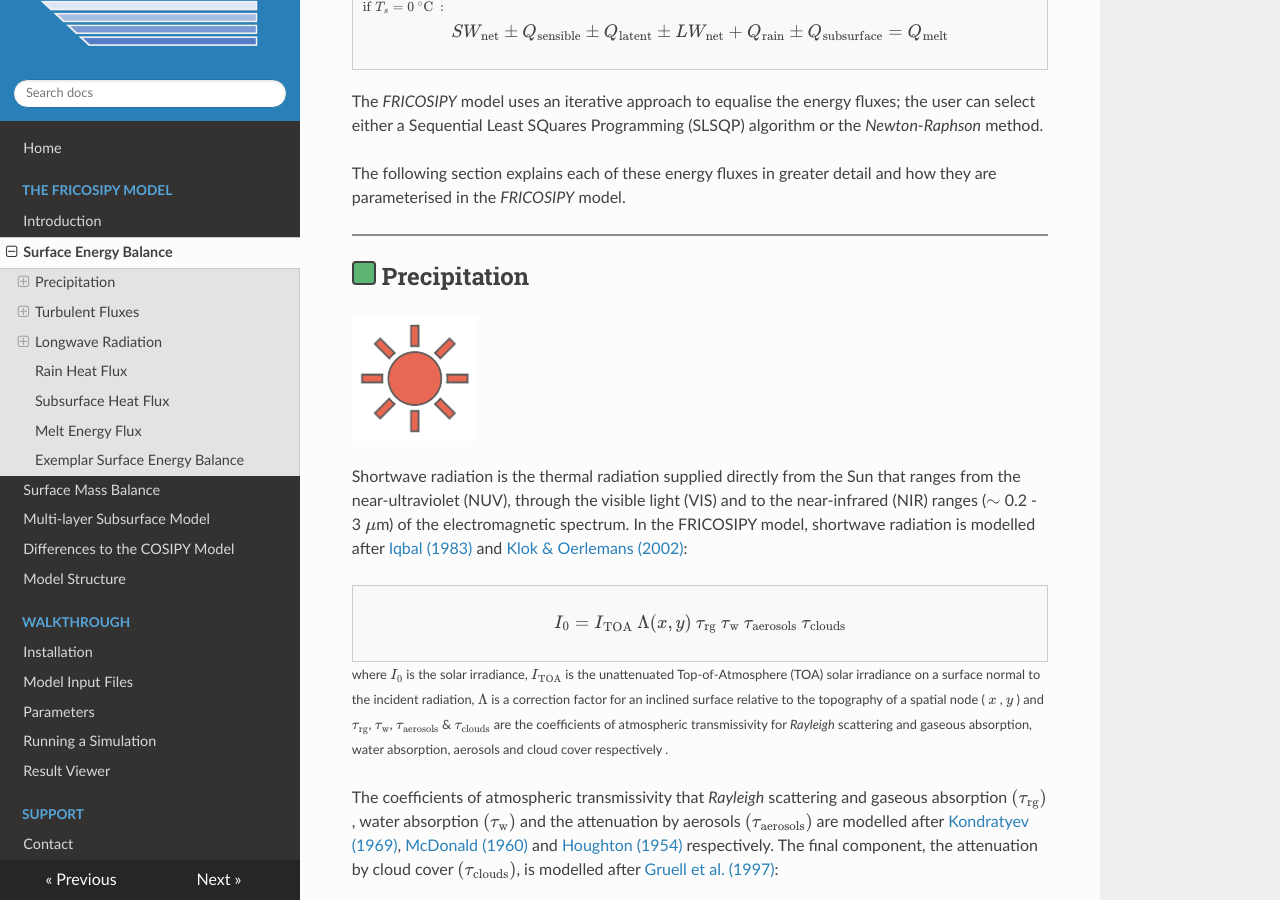
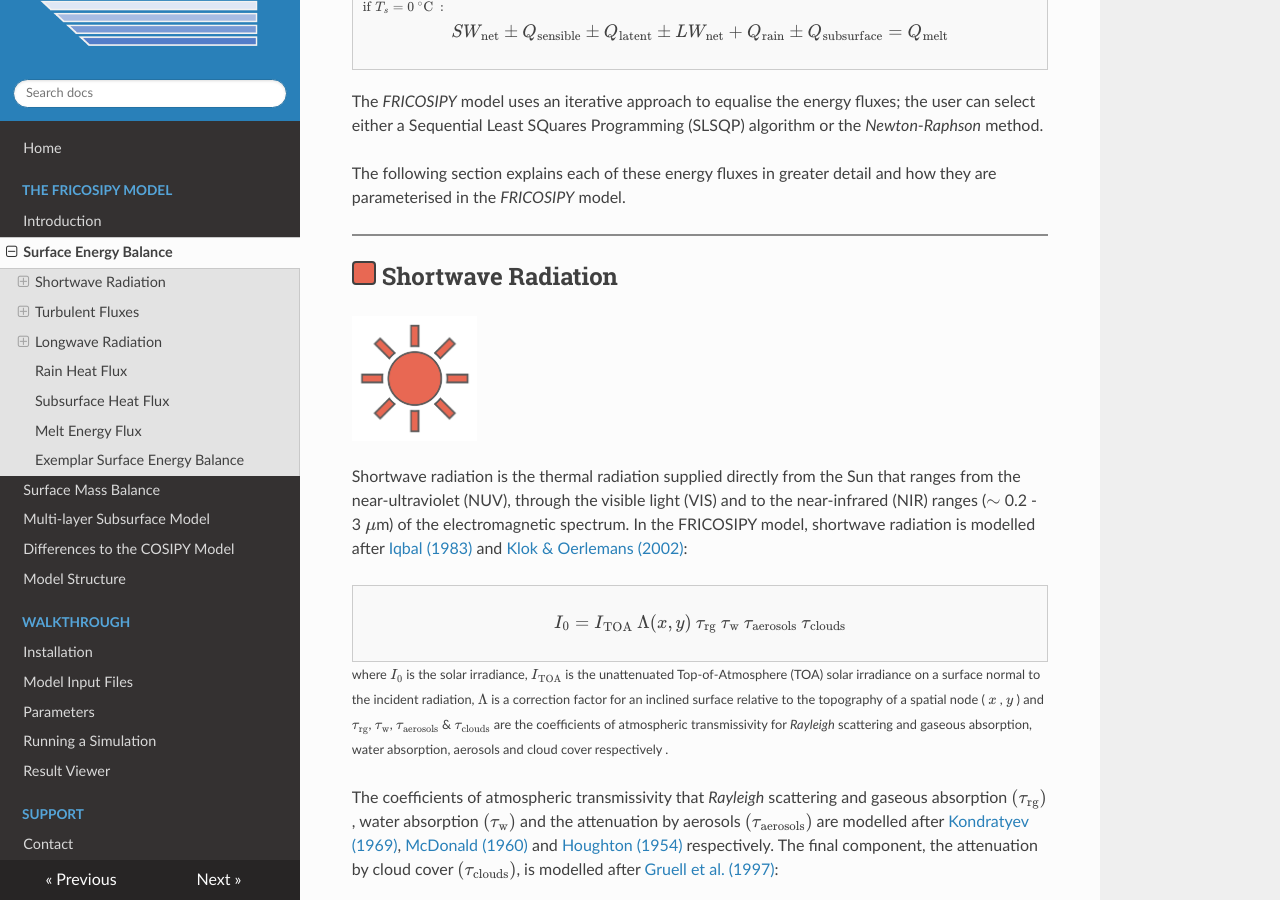
Before and after one commit to MarcusGastaldello/FRICOSIPY, an MkDocs documentation site: the page built from docs/surface_energy_balance.md, in a window 1280 px wide and 900 px high, scrolled down 1032 px. Built offline with MkDocs 1.6.1, drawn with Linux system fonts in a browser that asks for light colours.

Commit message:
Update section header for Shortwave Radiation

```diff
--- a/docs/surface_energy_balance.md
+++ b/docs/surface_energy_balance.md
@@ -42,7 +42,7 @@ The following section explains each of these energy fluxes in greater detail and
 
 <hr style="height:2px; background-color:#8b8b8b; border:none;" />
 
-## <span style="display: inline-block; width: 1em; height: 1em;background-color: #5cb672; border: 2px solid #404040; border-radius: 4px; "></span>  Precipitation
+## <span style="display: inline-block; width: 1em; height: 1em;background-color: #E86853; border: 2px solid #404040; border-radius: 4px; "></span> Shortwave Radiation
 
 ![Alt text](icons/Shortwave.png){width="125px" align=left}
 
```
